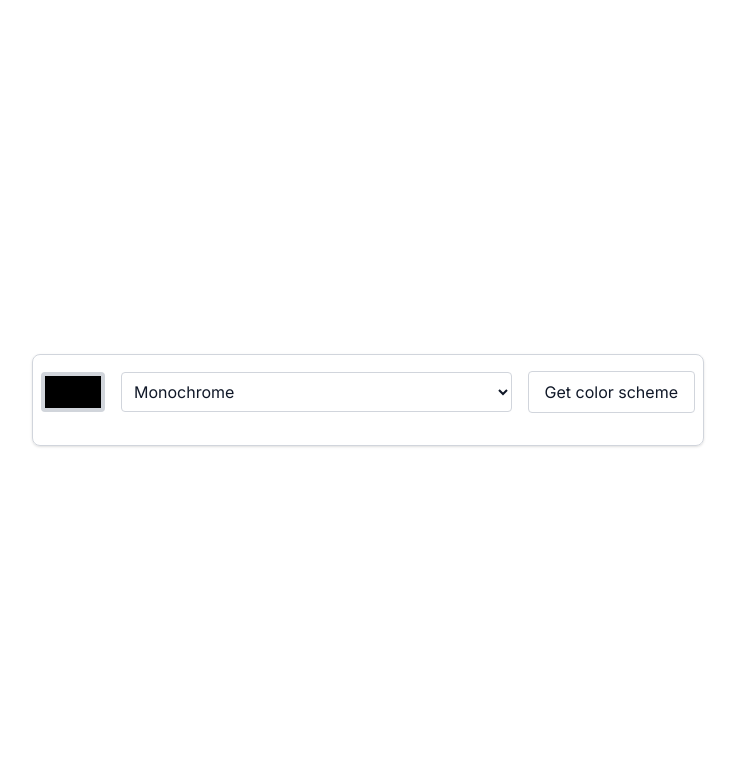
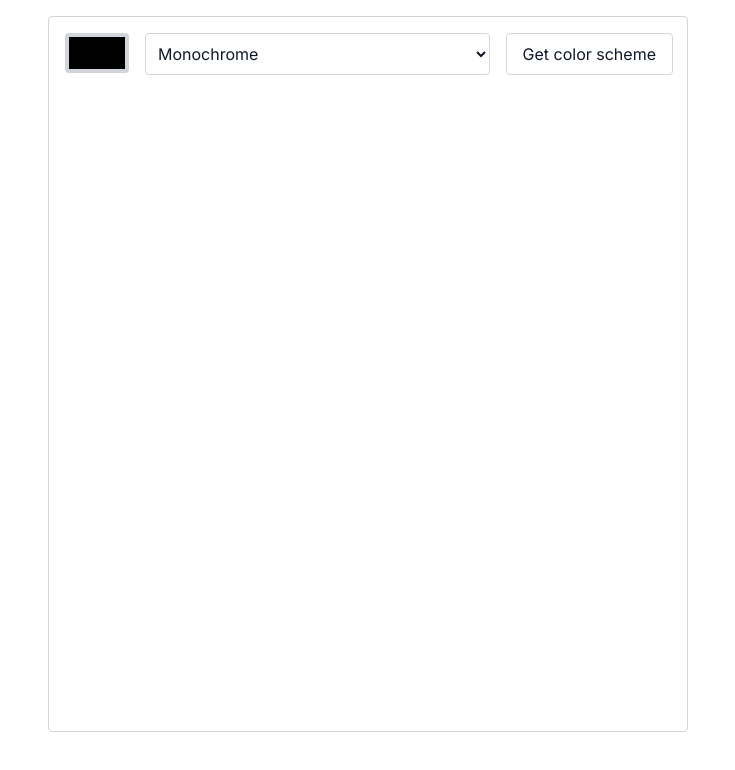
Before and after one commit to ouassimaelyakoubi/color-sheme-generator, a website built with Vite: page index.html in a window 1280 px wide. Shown: the whole page, without its empty margins (272-1007 px from the left). Built offline with nearby package versions, Linux system fonts and the light colour scheme.

Commit message:
fix resonsive design

```diff
--- a/index.html
+++ b/index.html
@@ -10,14 +10,14 @@
     <title>Color Scheme Generator</title>
   </head>
   <body class="bg-white font-[Inter] text-gray-900">
-    <main class="flex flex-col items-center justify-center h-screen w-full p-4 sm:p-1 overflow-hidden">
-      <div class="flex flex-col gap-4 items-center border border-gray-300 rounded-lg  w-full max-w-2xl shadow-sm">
+    <main class="">
+      <div class="color-sheme-container">
 
         <!-- Controls -->
-        <div class="flex flex-col sm:flex-row sm:items-center-safe gap-4 w-full px-4 pt-4 sm:px-2">
-          <input type="color" id="colorInput" class="w-full sm:w-16 h-12 border" />
+        <div class="color-sheme-header">
+          <input type="color" id="colorInput" class="color-input" />
 
-          <select id="schemeModeSelect" class="flex-1 p-2 border border-gray-300 rounded">
+          <select id="schemeModeSelect" class="color-sheme-select">
             <option value="monochrome">Monochrome</option>
             <option value="monochrome-dark">Monochrome-dark</option>
             <option value="monochrome-light">Monochrome-light</option>
@@ -27,18 +27,18 @@
             <option value="triad">Triad</option>
           </select>
 
-          <button id="get-btn" class="px-4 py-2 border border-gray-300 rounded hover:bg-gray-100">
+          <button id="get-btn" class="get-btn">
             Get color scheme
           </button>
         </div>
 
         <!-- Color blocks -->
-        <div id="color-shemes" class="flex justify-center  w-full">
+        <div id="color-shemes" class="color-shemes">
           <!-- Buttons will be injected here -->
         </div>
 
         <!-- Hex values -->
-        <div id="color-hex" class="flex justify-center w-full  box-border">
+        <div id="color-hex" class="color-hex">
           <!-- Buttons will be injected here -->
         </div>
       </div>
@@ -46,7 +46,7 @@
       <!-- Toast -->
       <div
         id="toast"
-        class="border border-green-100 text-green-700 text-sm bg-white rounded px-3 py-1 shadow-md absolute hidden z-50"
+        class="toast"
         style="pointer-events: none;"
       >
         ✔ Copied
--- /dev/null
+++ b/src/counter.js
@@ -0,0 +1,9 @@
+export function setupCounter(element) {
+  let counter = 0
+  const setCounter = (count) => {
+    counter = count
+    element.innerHTML = `count is ${counter}`
+  }
+  element.addEventListener('click', () => setCounter(counter + 1))
+  setCounter(0)
+}
--- a/src/main.js
+++ b/src/main.js
@@ -18,12 +18,12 @@ document.getElementById("get-btn").addEventListener("click", function () {
         const hex = color.hex.value;
 
         schemesHTML += `
-          <button class="h-[400px] shrink basis-20 md:shrink md:basis-40" id="${hex}" style="background-color: ${hex}">
+          <button class="btn-color" id="${hex}" style="background-color: ${hex}">
           </button>
         `;
 
         hexesHTML += `
-          <button class="h-fit shrink basis-20 md:shrink md:basis-40 p-1 md:p-4 text-black" id="b${hex}">${hex}</button>
+          <button class="btn-hex" id="b${hex}">${hex}</button>
         `;
       });
 
--- a/src/style.css
+++ b/src/style.css
@@ -1,6 +1,30 @@
 @import "tailwindcss";
 body {
   font-family: 'Inter', sans-serif;
+}
+
+
+.color-sheme-container {
+  display: flex;
+  flex-direction: column;
+  align-items: center;
+  justify-content: center;
+  width: 100vw;
+}
+
+.color-sheme-header {
+  display: flex;
+  flex-direction: column;
+  justify-content: center;
+  margin: 0 auto;
+  width: 100vw;
+  padding: 1em;
+  gap:1em
+}
+
+.color-input {
+  display: flex;
+  width: 100vw;
 }
 
 input[type="color"] {
@@ -38,9 +62,92 @@ input[type="color"] {
   padding: 0;
 }
 
+.color-sheme-select {
+  border: 1px solid #D1D5DB;
+  padding:0.5em;
+  border-radius: 4px;
+  flex:1;
+}
 
-@media (max-width: 468px) {
-  #color-hex {
-    flex-wrap: wrap;
+.get-btn {
+  padding: 0.5em 1em;
+  border:  1px solid #D1D5DB;
+  border-radius: 4px;
+}
+
+.get-btn:hover {
+  box-shadow: darkgrey 0px 0px 5px;
+}
+
+.color-shemes,.color-hex{
+  display: flex;
+
+}
+.color-shemes {
+  width: 100%;
+  height: 80vh;
+  gap: 0em;
+}
+
+.color-hex {
+  height: 100%;
+  width: 100%;
+}
+.btn-hex{
+  margin: 1em;
+  font-size: 0.7em;
+  box-sizing: border-box;
+  overflow: hidden;
+}
+
+.btn-color, .btn-hex{
+  padding: 0em;
+  width: 100vw;
+
+}
+
+.toast {
+  border: 1px solid green;
+  font-size: 0.5em;
+  color: green;
+  background: white;
+  border-radius: 4px;
+  padding: 0.5em;
+  box-shadow: 0px 0px 5px grey;
+  position: absolute;
+  z-index: 50;
+  display: none;
+
+}
+@media only screen and (min-width: 768px) {
+  .toast {
+    font-size: 1em;
   }
+  .btn-hex{
+    font-size: 1em;
+  }
+  .color-sheme-header {
+    flex-direction: row;
+    margin: 0 auto;
+    padding: 1em;
+    gap:1em
+  }
+
 }
+@media only screen and (min-width: 1024px) {
+  .color-sheme-container {
+
+    width: 50vw;
+    margin:1em auto;
+    border: 1px solid #D1D5DB;
+    border-radius: 4px;
+  }
+  .color-sheme-header {
+    flex-direction: row;
+    margin: 0 auto;
+    width: 50vw;
+    padding: 1em;
+    gap:1em
+  }
+
+}
```
Also changed, not shown: src/javascript.svg (added).
